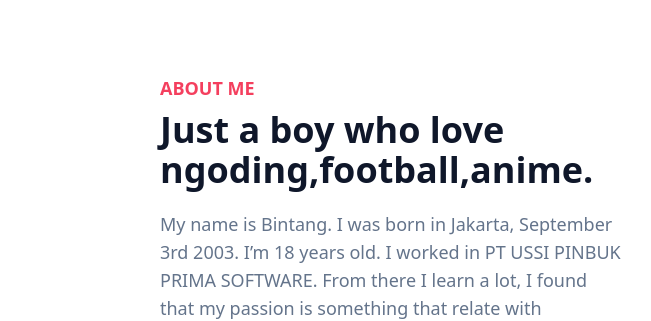
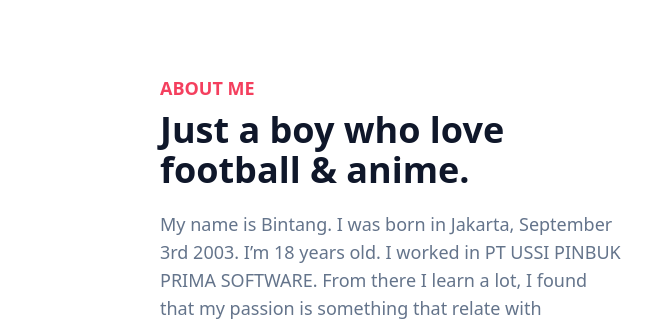
Before and after one commit to BintangAlGhifari/portofolio, a website: page index.html in a window 1280 px wide. Shown: the part 654-975 px from the top of the page, 0-651 px from the left. Drawn offline with Linux system fonts and the light colour scheme.

Commit message:
Update index.html

```diff
--- a/index.html
+++ b/index.html
@@ -79,7 +79,7 @@
              <div class="flex flex-wrap">
                  <div class="w-full px-4 mb-10 lg:w-1/2">
                      <h4 class="font-bold uppercase text-primary text-lg mb-2">About Me</h4>
-                     <h2 class="font-bold text-dark text-3xl mb-5 max-w-md lg:text-4xl" >Just a boy who love ngoding,football,anime.</h2>
+                     <h2 class="font-bold text-dark text-3xl mb-5 max-w-md lg:text-4xl" >Just a boy who love football & anime.</h2>
                      <p class="font-medium text-base text-secondery max-w-xl lg:text-lg">My name is Bintang. I was born in Jakarta, September 3rd 2003. I’m 18 years old. I worked in PT USSI PINBUK PRIMA SOFTWARE. From there I learn a lot, I found that my passion is something that relate with technology. So i started to learning web development. it's hard,really hard. But with hard work and practice, everything can be possible. </p>
                  </div>
                  <div class="w-full px-4 lg:w-1/2">
```
